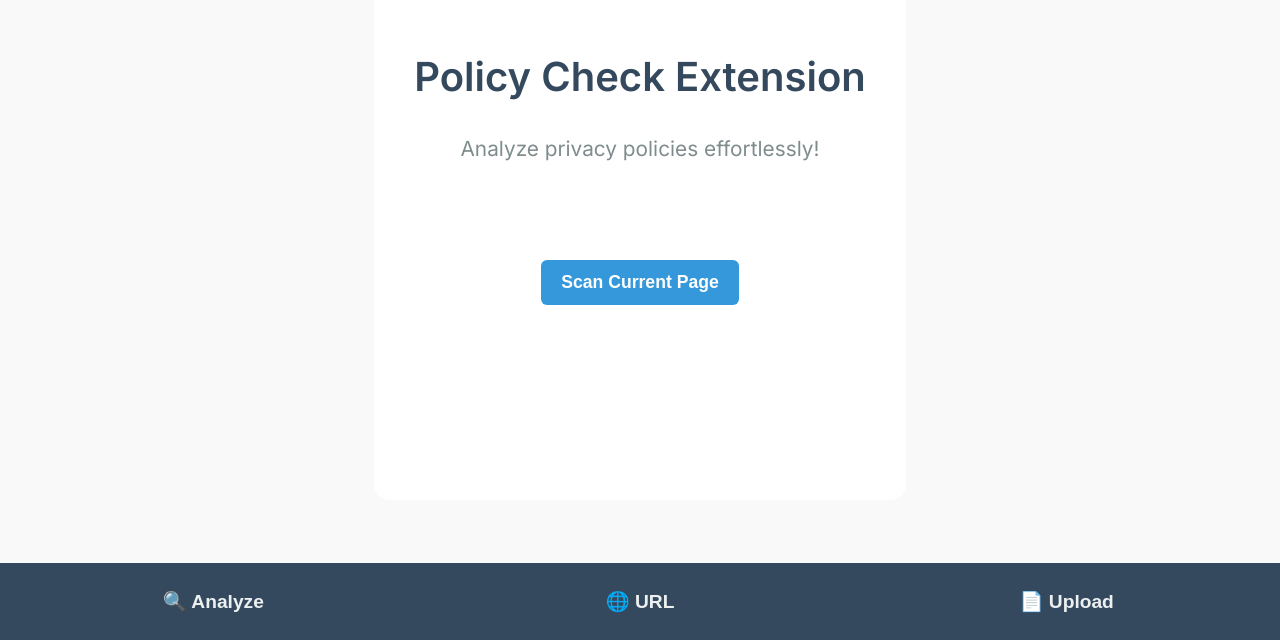
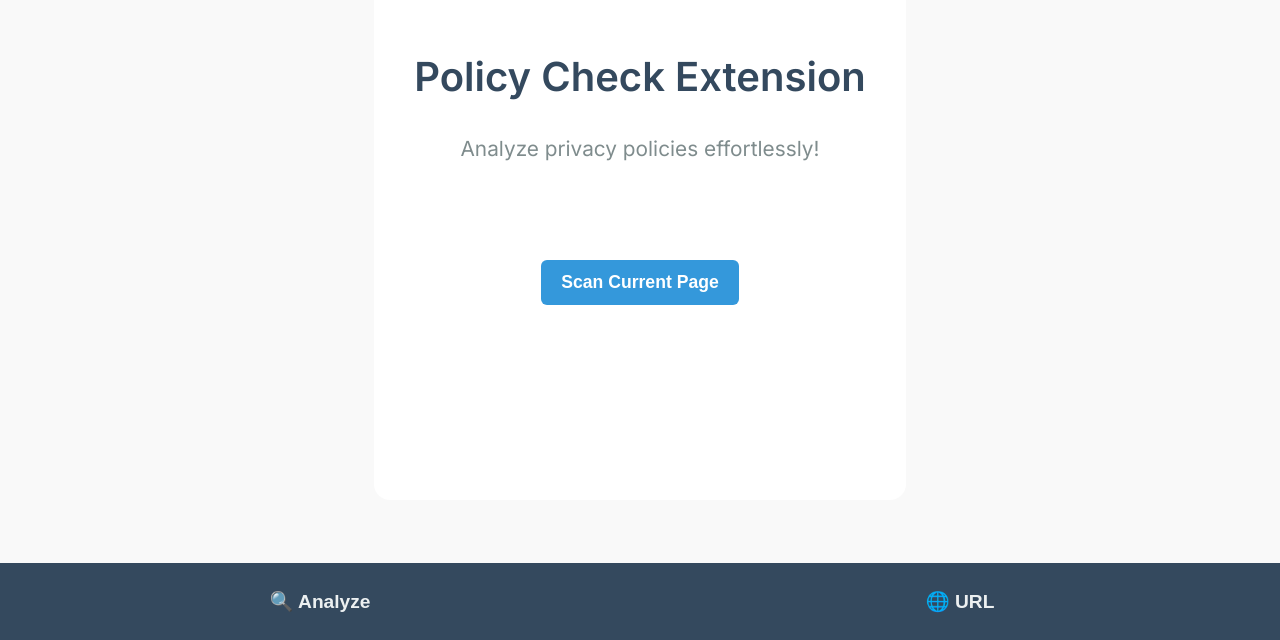
Before and after one commit to HoangMinhKhoiPham/SOEN-321-Privacy-Right-and-Consumer-Protection-Extension, a React (Vite) app in the folder Information-Security/: page / in a window 1280 px wide. Shown: the part 160-800 px from the top of the page. Built offline with nearby package versions, Linux system fonts and the light colour scheme.

Commit message:
remove the pdf

```diff
--- a/Information-Security/src/App.tsx
+++ b/Information-Security/src/App.tsx
@@ -136,12 +136,6 @@ function App() {
                     </button>
                   </div>
                 )}
-                {activeTab === "upload" && (
-                  <div>
-                    <input
-                      type="file" />
-                  </div>
-                )}
               </div>
             )}
           </div>
@@ -150,7 +144,6 @@ function App() {
             <nav className="bottom-nav">
               <button onClick={() => setActiveTab("scan")}>🔍 Analyze</button>
               <button onClick={() => setActiveTab("url")}>🌐 URL</button>
-              <button onClick={() => setActiveTab("upload")}>📄 Upload</button>
             </nav>
           )}
         </>
```
